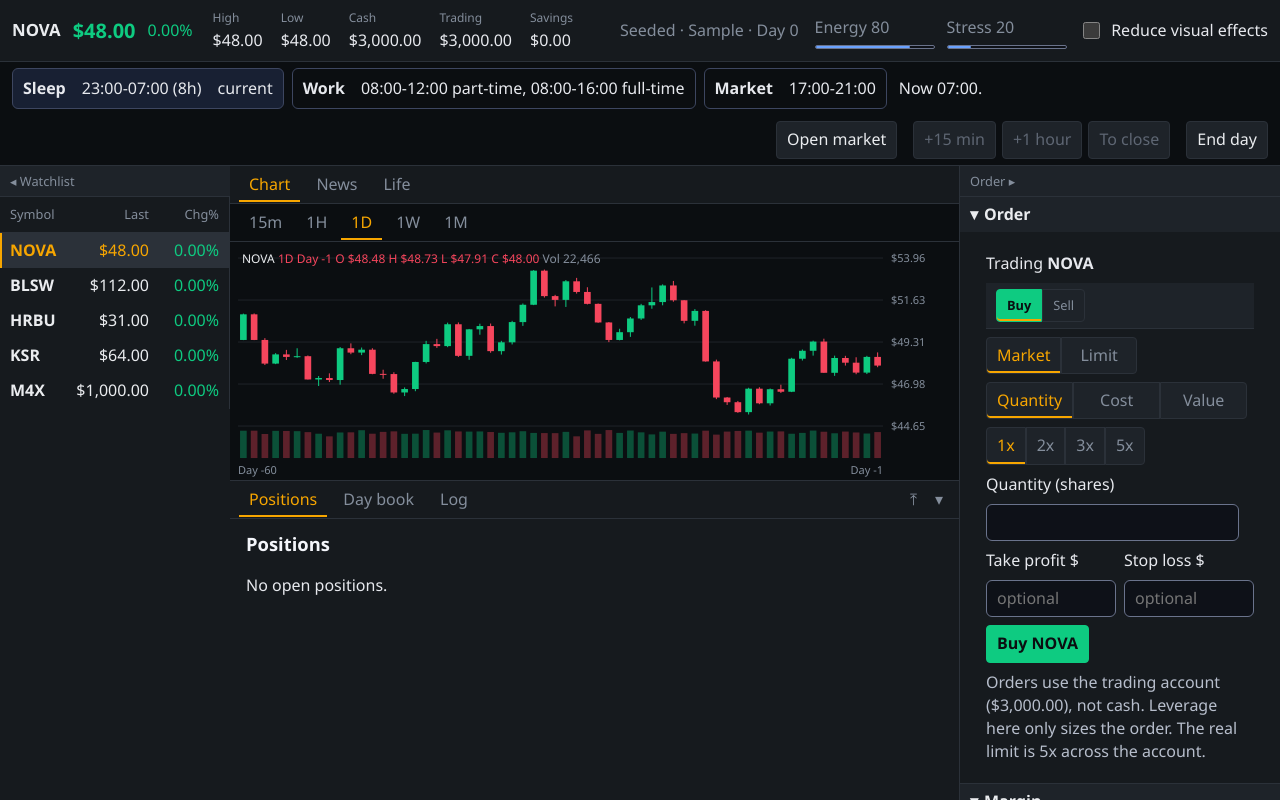
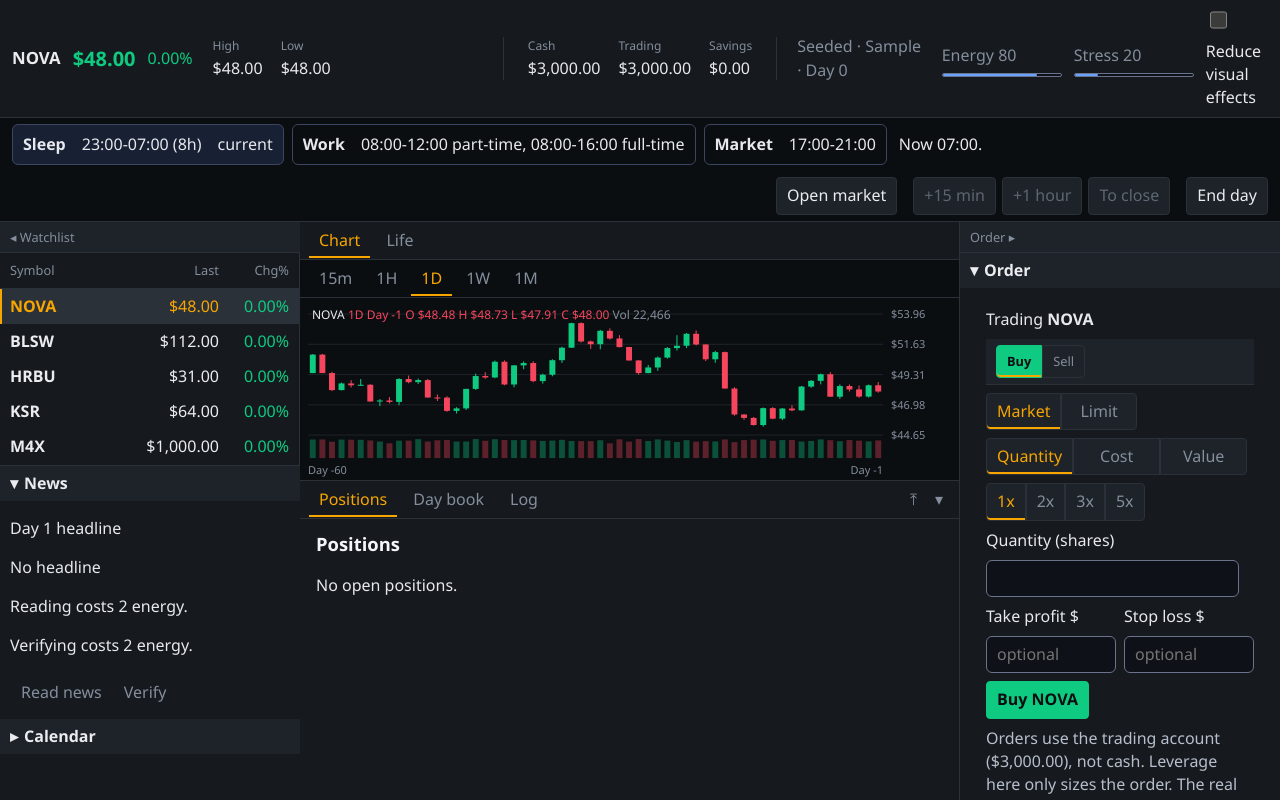
Before and after one commit to Elegalaxy/trading-sim, a React (Vite) app: page / in a window 1280 px wide. Both pictures are taken after typing "Sample" into the empty fields and a click on the button "Start". Built offline with nearby package versions, Linux system fonts and the light colour scheme.

Commit message:
Move news to the left column and center the account values in the top bar
Co-Authored-By: Claude Sonnet 5.5 <noreply@anthropic.com>

```diff
--- a/src/ui/Dashboard.tsx
+++ b/src/ui/Dashboard.tsx
@@ -29,7 +29,7 @@ import { useStoredFlag } from './storedFlag.ts'
 import { useTradingStore } from './store.ts'
 
 type Desk = 'positions' | 'book' | 'log'
-type View = 'chart' | 'news' | 'life'
+type View = 'chart' | 'life'
 
 export function Dashboard() {
   const snapshot = useTradingStore()
@@ -111,6 +111,7 @@ export function Dashboard() {
   return (
     <main className="dashboard exchange">
       <header className="symbol-bar">
+        <div className="symbol-left">
           <div className="symbol-id">
             <strong className="symbol-name">{asset}</strong>
             {lastPrice === undefined ? (
@@ -129,6 +130,9 @@ export function Dashboard() {
               <dt>Low</dt>
               <dd>{dayLow === undefined ? '—' : formatUsd(dayLow, 'low')}</dd>
             </div>
+          </dl>
+        </div>
+        <dl className="symbol-stats symbol-accounts">
           <div>
             <dt>Cash</dt>
             <dd>{cash === undefined ? '—' : formatUsd(cash, 'cash')}</dd>
@@ -160,7 +164,7 @@ export function Dashboard() {
 
       <div
         className="exchange-body"
-        style={{ '--watch-w': watchOpen ? '230px' : '32px', '--rail-w': railOpen ? '320px' : '32px' } as CSSProperties}
+        style={{ '--watch-w': watchOpen ? '300px' : '32px', '--rail-w': railOpen ? '320px' : '32px' } as CSSProperties}
       >
         <div className={watchOpen ? 'side-col' : 'side-col closed'}>
           <button
@@ -173,16 +177,31 @@ export function Dashboard() {
           >
             {watchOpen ? '◂ Watchlist' : '▸'}
           </button>
-          {watchOpen ? <MarketList asset={asset} game={run?.game ?? null} onSelect={onAsset} /> : null}
+          {watchOpen ? (
+            <>
+              <MarketList asset={asset} game={run?.game ?? null} onSelect={onAsset} />
+              <div className="side-news">
+                <Fold id="news" title="News">
+                  <NewsFeed
+                    key={`${market?.day ?? 'none'}-${market?.feed.day ?? 0}`}
+                    feed={run === null ? null : viewedFeed(run.game)}
+                    verified={run?.game.perception.verified ?? false}
+                    job={run === null ? null : activeJob(run.game.job)}
+                    newsReads={run?.game.stats.newsReads ?? 0}
+                  />
+                </Fold>
+                <Fold id="calendar" title="Calendar" startFolded>
+                  <CalendarPanel market={market} />
+                </Fold>
+              </div>
+            </>
+          ) : null}
         </div>
         <div className={`chart-column desk-${deskSize}`}>
           <div className="main-view">
             <nav className="main-tabs" aria-label="Main view">
               <button type="button" aria-pressed={view === 'chart'} onClick={() => setView('chart')}>
                 Chart
-              </button>
-              <button type="button" aria-pressed={view === 'news'} onClick={() => setView('news')}>
-                News
               </button>
               <button type="button" aria-pressed={view === 'life'} onClick={() => setView('life')}>
                 Life
@@ -191,18 +210,6 @@ export function Dashboard() {
             <div className={view === 'chart' ? 'main-pane' : 'main-pane hidden'}>
               <PriceChart asset={asset} points={points} levels={levels} />
             </div>
-            {view === 'news' ? (
-              <div className="main-pane main-scroll desk">
-                <NewsFeed
-                  key={`${market?.day ?? 'none'}-${market?.feed.day ?? 0}`}
-                  feed={run === null ? null : viewedFeed(run.game)}
-                  verified={run?.game.perception.verified ?? false}
-                  job={run === null ? null : activeJob(run.game.job)}
-                  newsReads={run?.game.stats.newsReads ?? 0}
-                />
-                <CalendarPanel market={market} />
-              </div>
-            ) : null}
             {view === 'life' ? (
               <div className="main-pane main-scroll desk desk-grid">
                 <Fold id="job" title="Job">
--- a/src/ui/styles.css
+++ b/src/ui/styles.css
@@ -1268,3 +1268,75 @@ dl.estimate dd {
     grid-template-columns: 1fr;
   }
 }
+
+.exchange .symbol-accounts {
+  margin: 0 auto;
+  padding: 0 24px;
+  border-left: 1px solid #2b3139;
+  border-right: 1px solid #2b3139;
+}
+
+.exchange .symbol-meta {
+  margin-left: 0;
+}
+
+.side-col:not(.ticket-rail) {
+  display: flex;
+  flex-direction: column;
+  overflow: hidden;
+}
+
+.side-col:not(.ticket-rail) .market-list {
+  flex: none;
+}
+
+.side-news {
+  flex: 1;
+  min-height: 0;
+  overflow: auto;
+  border-top: 1px solid #2b3139;
+}
+
+.side-news .panel {
+  background: transparent;
+  border: 0;
+  padding: 0;
+}
+
+@media (max-width: 980px) {
+  .exchange .symbol-accounts {
+    margin: 0;
+    padding: 0;
+    border: 0;
+  }
+
+  .side-col:not(.ticket-rail) {
+    overflow: auto;
+  }
+}
+
+.exchange .symbol-left {
+  display: flex;
+  align-items: center;
+  gap: 20px;
+  flex: 1 1 0;
+  min-width: 0;
+}
+
+.exchange .symbol-accounts {
+  flex: none;
+  margin: 0;
+}
+
+.exchange .symbol-meta {
+  flex: 1 1 0;
+  justify-content: flex-end;
+  min-width: 0;
+}
+
+@media (max-width: 980px) {
+  .exchange .symbol-left,
+  .exchange .symbol-meta {
+    flex: none;
+  }
+}
```
Also changed, not shown: 1 other file (tests, documents, lock files or other folders). Lines whose indentation alone changed are shown as unchanged.
